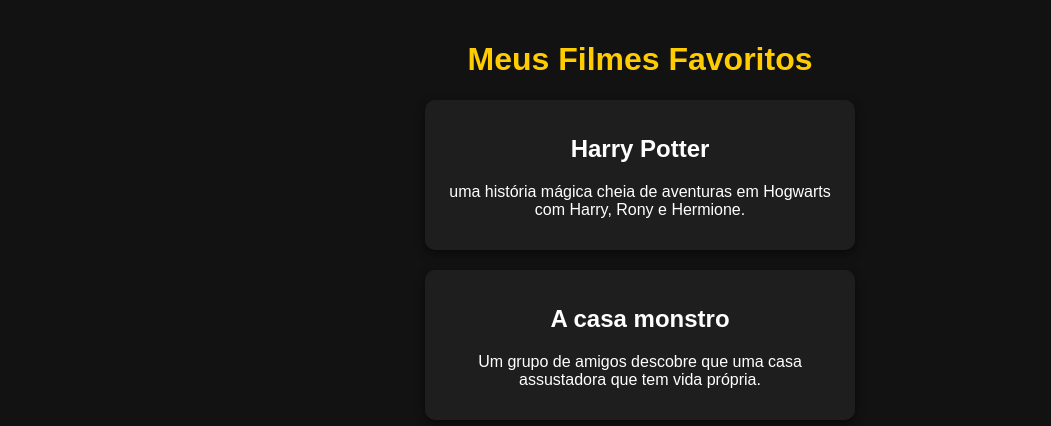
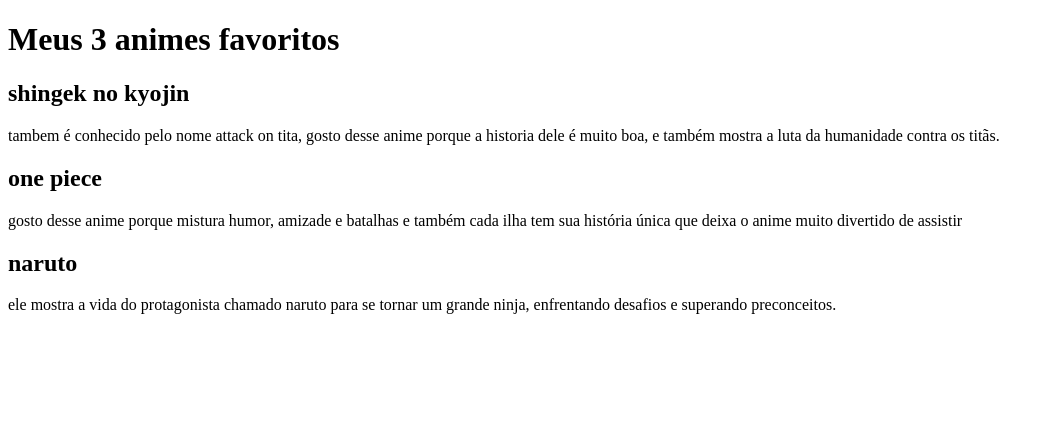
Before and after one commit to jldpn/coisas-que-eu-gosto, a plain HTML site: page index.html in a window 1280 px wide. Shown: the whole page, without its empty margins (0-1051 px from the left). Drawn offline with Linux system fonts and the light colour scheme.

Commit message:
animes que gosto

```diff
--- a/index.html
+++ b/index.html
@@ -1,48 +1,27 @@
 <!DOCTYPE html>
-<html lang="pt-BR">
+<html lang="en">
 <head>
     <meta charset="UTF-8">
     <meta name="viewport" content="width=device-width, initial-scale=1.0">
-    <title>Meus Filmes Favoritos</title>
-    <style>
-        body {
-            font-family: Arial, sans-serif;
-            background-color: #121212;
-            color: #fff;
-            margin: 0;
-            padding: 20px;
-            text-align: center;
-        }
-        h1 {
-            color: #ffcc00;
-        }
-        .card {
-            background: #1e1e1e;
-            border-radius: 10px;
-            padding: 15px;
-            margin: 20px auto;
-            max-width: 400px;
-            box-shadow: 0 4px 10px rgba(0,0,0,0.5);
-        }
-        img {
-            width: 100%;
-            border-radius: 10px;
-        }
-    </style>
+    <title>Animes que eu gosto de assistir</title>
 </head>
 <body>
-    <h1> Meus Filmes Favoritos</h1>
+    <h1>Meus 3 animes favoritos</h1>
 
-    <div class="card">
-        <h2>Harry Potter</h2>
+    <h2>shingek no kyojin</h2>
+    <p>
+        tambem é conhecido pelo nome attack on tita, gosto desse anime porque a historia dele é muito boa, e também mostra a luta da humanidade contra os titãs.
+    </p>
+    <h2>one piece</h2>
+    <p>
+        gosto desse anime porque mistura humor, amizade e batalhas e também cada ilha tem sua história única que deixa o anime muito divertido de assistir
+    </p>
 
-        <p>uma história mágica cheia de aventuras em Hogwarts com Harry, Rony e Hermione.</p>
-    </div>
+    <h2>naruto</h2>
 
-    <div class="card">
-        <h2>A casa monstro</h2>
+    <p>ele mostra a vida do protagonista chamado naruto para se tornar um grande ninja, enfrentando desafios e superando preconceitos.
+    </p>
 
-        <p>Um grupo de amigos descobre que uma casa assustadora que tem vida própria.</p>
-    </div>
+
 </body>
 </html>
```
